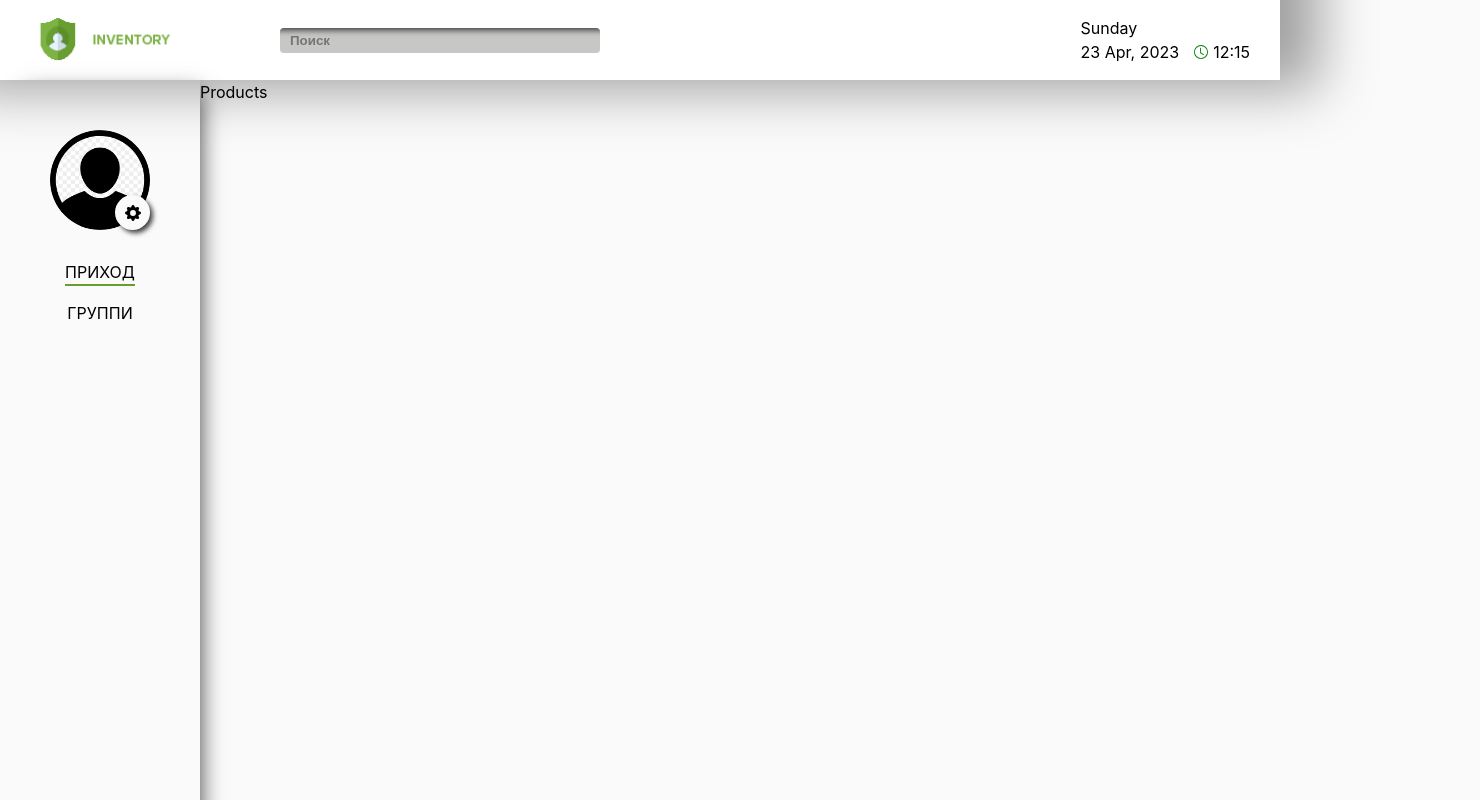
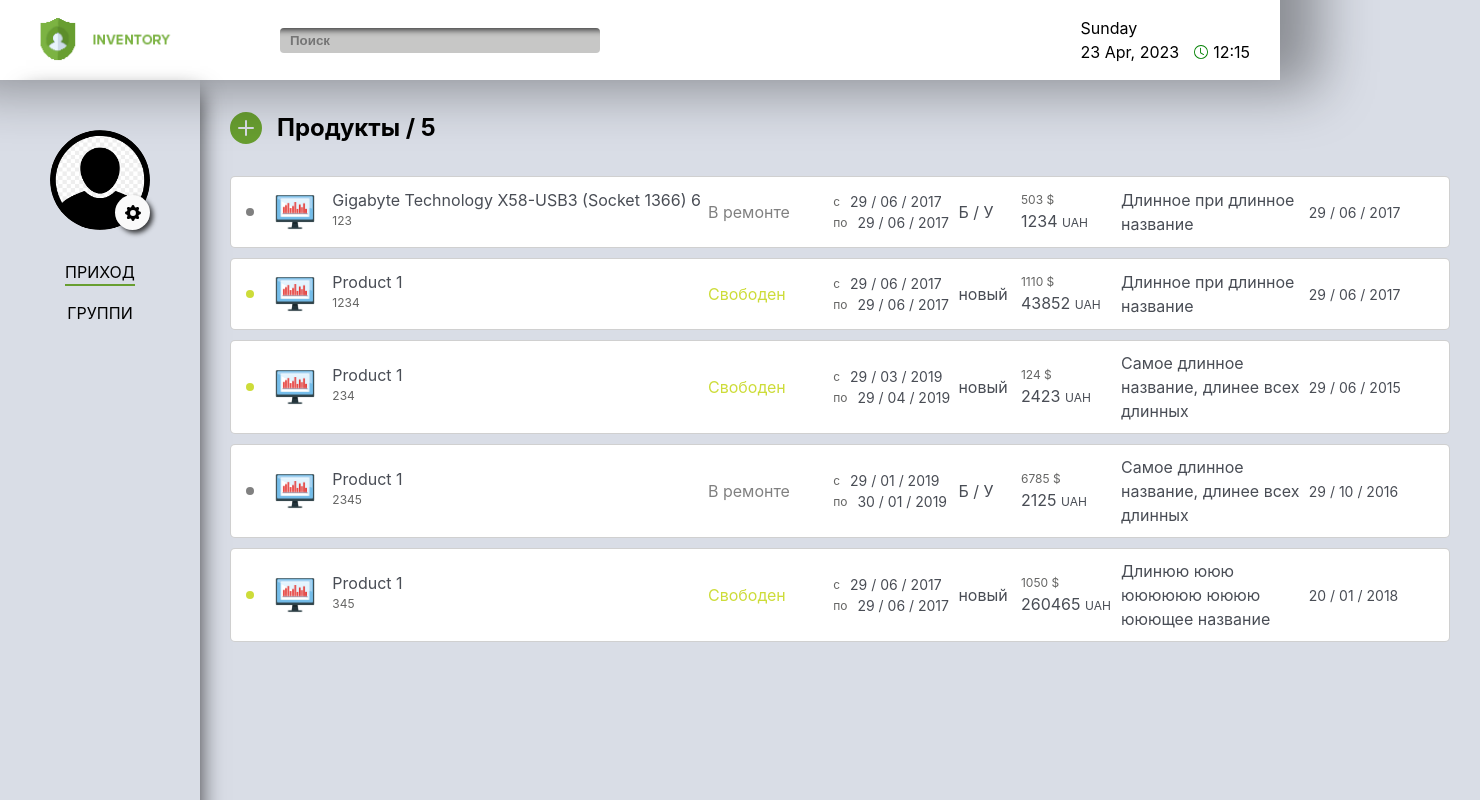
Before and after one commit to VladosSid/iventory, a Vue app: page /products in a window 1280 px wide. Shown: the whole page, 1480 px wide, since content can reach past the window. Built offline with nearby package versions, Linux system fonts and the light colour scheme.

Commit message:
add list products

```diff
--- a/src/components/Modal/ModalDeleteOrders.vue
+++ b/src/components/Modal/ModalDeleteOrders.vue
@@ -1,41 +1,32 @@
 <template>
-  <!-- <div class="order-item-modal">
-    <p class="order-item-modal__name">
-      {{ title }}
-    </p>
+  <ul class="list-prod">
+    <li
+      v-for="{ id, serialNumber, isNew, photo, title } in prod"
+      :key="id"
+      class="list-prod__item"
+    >
+      <div
+        :class="{
+          isAvailableSmbl: isNew === true,
+          isNotAvailableSmbl: isNew === false,
+        }"
+        class="list-prod__indicator"
+      ></div>
 
-    <div
-      style="
-        display: flex;
-        align-items: center;
-        justify-content: center;
-        gap: 15px;
-      "
-    >
-      <div class="order-item-modal__quantity order-item-modal__info--positions">
-        <p>
-          {{ products.length }}
-        </p>
+      <img
+        src="../../assets/ImgProd.png"
+        alt="Photo product"
+        class="list-prod__photo"
+      />
 
-        <span style="color: #656564; font-size: 12px">Продукта</span>
+      <div class="list-prod__box-name">
+        {{ title }}
+        <span style="color: rgb(101, 101, 100); font-size: 12px">{{
+          serialNumber
+        }}</span>
       </div>
-    </div>
-
-    <p class="order-item-modal__date">
-      {{ date }}
-      <span style="font-size: 16px; color: #494d55; width: 120px">
-        {{ day }} / {{ month }} / {{ year }}
-      </span>
-    </p>
-
-    <p class="order-item-modal__sum order-item-modal__info--positions">
-      {{ price.USD }} &#36;
-      <span style="font-size: 16px; color: #494d55">
-        {{ price.UAH }}
-        <span style="font-size: 12px"> UAH</span></span
-      >
-    </p>
-  </div> -->
+    </li>
+  </ul>
 </template>
 
 <script setup>
@@ -44,61 +35,53 @@ const prod = useGeneralStore().idModalProducts;
 </script>
 
 <style lang="scss" scoped>
-// .order-item-modal {
-//   display: flex;
-//   flex-direction: row;
-//   align-items: center;
-//   justify-content: space-between;
-//   gap: 30px;
+.list-prod {
+  .isAvailableSmbl {
+    background-color: #cddc39;
+  }
+  .isNotAvailableSmbl {
+    background-color: grey;
+  }
+  &__item {
+    border-top: 1px solid rgba(101, 101, 100, 0.3);
+    display: grid;
+    align-items: center;
+    grid-template-columns: 1fr 2fr 8fr;
 
-//   padding: 5px 15px;
-//   border: 1px solid #c7c7c6;
-//   border-radius: 5px;
+    padding-left: 15px;
+    padding-right: 15px;
 
-//   &__name {
-//     width: 500px;
+    &:hover,
+    &:focus {
+      box-shadow: 10px 10px 30px -10px rgba(0, 0, 0, 0.75);
+      -webkit-box-shadow: 10px 10px 30px -10px rgba(0, 0, 0, 0.75);
+      -moz-box-shadow: 10px 10px 30px -10px rgba(0, 0, 0, 0.75);
+      scale: 101%;
+    }
 
-//     text-decoration: underline;
-//     font-size: 20px;
+    transition: box-shadow 250ms cubic-bezier(0.4, 0, 0.2, 1),
+      scale 250ms cubic-bezier(0.4, 0, 0.2, 1);
+  }
 
-//     color: #494d55;
-//   }
+  &__indicator {
+    width: 8px;
+    height: 8px;
+    background: #000;
 
-//   &__quantity-icon {
-//     display: flex;
-//     align-items: center;
-//     justify-content: center;
-//     width: 30px;
-//     height: 30px;
+    border-radius: 50%;
+  }
 
-//     border: 1px solid rgba(101, 101, 100, 0.5);
-//     border-radius: 50%;
-//   }
+  &__photo {
+    width: 50px;
+    height: 50px;
+  }
 
-//   &__quantity {
-//     font-size: 20px;
+  &__box-name {
+    display: grid;
+    grid-template-rows: 1fr 1fr;
 
-//     color: #494d55;
-//   }
-
-//   &__date {
-//     display: flex;
-//     flex-direction: column;
-//     align-items: center;
-
-//     color: #656564;
-//     font-size: 12px;
-//   }
-
-//   &__sum {
-//     width: 100px;
-//     color: #656564;
-//     font-size: 12px;
-//   }
-
-//   &__info--positions {
-//     display: flex;
-//     flex-direction: column;
-//   }
-// }
+    font-size: 16px;
+    color: #494d55;
+  }
+}
 </style>
--- a/src/components/Orders/OrdersItem.vue
+++ b/src/components/Orders/OrdersItem.vue
@@ -112,7 +112,7 @@ prodList.map(({ price }) => {
   );
 });
 
-const date = refactorDate(props.date);
+const date = refactorDate.refactorDateOrder(props.date);
 </script>
 
 <style lang="scss" scoped>
@@ -125,6 +125,8 @@ const date = refactorDate(props.date);
   padding: 5px 15px;
   border: 1px solid #c7c7c6;
   border-radius: 5px;
+
+  background: #fff;
 
   &:hover,
   &:focus {
--- /dev/null
+++ b/src/components/Poducts/ProductsItem.vue
@@ -0,0 +1,199 @@
+<template>
+  <li class="list-prod">
+    <div
+      :class="{
+        isAvailableSmblBg: isNew === true,
+        isNotAvailableSmblBg: isNew === false,
+      }"
+      class="list-prod__indicator"
+    ></div>
+
+    <img
+      src="../../assets/ImgProd.png"
+      alt="Photo product"
+      class="list-prod__photo"
+    />
+
+    <div class="list-prod__box-name">
+      {{ title }}
+      <span style="color: rgb(101, 101, 100); font-size: 12px">{{
+        serialNumber
+      }}</span>
+    </div>
+
+    <p
+      :class="{
+        isAvailableSmbl: isNew === true,
+        isNotAvailableSmbl: isNew === false,
+      }"
+      class="list-prod__status"
+    >
+      {{ isNew === true ? "Свободен" : "В ремонте" }}
+    </p>
+
+    <p class="list-prod__guarantee">
+      <span
+        style="
+          color: #656564;
+          font-size: 12px;
+          display: inherit;
+          gap: 10px;
+          align-items: center;
+        "
+        >c
+        <p class="list-prod__guarantee-date">{{ dateStart }}</p>
+      </span>
+
+      <span
+        style="
+          color: #656564;
+          font-size: 12px;
+          display: inherit;
+          gap: 10px;
+          align-items: center;
+        "
+        >по
+        <p class="list-prod__guarantee-date">{{ dateEnd }}</p>
+      </span>
+    </p>
+
+    <p class="list-prod__isnew">
+      {{ isNew === true ? "новый" : "Б / У" }}
+    </p>
+
+    <p class="list-prod__sum list-prod__info--positions">
+      {{ price[0].value }} &#36;
+      <span style="font-size: 16px; color: #494d55">
+        {{ price[1].value }}
+        <span style="font-size: 12px"> UAH</span></span
+      >
+    </p>
+
+    <p class="list-prod__name-order">
+      {{ titelOrder.title }}
+    </p>
+
+    <p style="font-size: 14px; color: #494d55">
+      {{ dateOrder }}
+    </p>
+  </li>
+</template>
+
+<script setup>
+import { useOrdersStore } from "../../store/ordersStore";
+import refactorDate from "../../helpers/refactorDate";
+
+const props = defineProps({
+  id: String,
+  title: String,
+  serialNumber: String,
+  isNew: Boolean,
+  photo: String,
+  type: String,
+  guarantee: Object,
+  price: Array,
+  orderId: String,
+  date: String,
+});
+
+const titelOrder = useOrdersStore().orders.find(
+  (order) => order.id === props.orderId
+);
+
+const dateStart = refactorDate.refactorDateProd(props.guarantee.start);
+const dateEnd = refactorDate.refactorDateProd(props.guarantee.end);
+const dateOrder = refactorDate.refactorDateProd(props.date);
+</script>
+
+<style lang="scss" scoped>
+.isAvailableSmblBg {
+  background-color: #cddc39;
+}
+.isNotAvailableSmblBg {
+  background-color: grey;
+}
+
+.isAvailableSmbl {
+  color: #cddc39;
+}
+.isNotAvailableSmbl {
+  color: grey;
+}
+
+.list-prod {
+  display: grid;
+  align-items: center;
+  grid-template-columns: 2% 0.1fr 0.6fr 0.2fr 0.2fr 0.1fr 0.1fr 0.3fr 0.2fr;
+
+  border: 1px solid rgba(101, 101, 100, 0.3);
+  border-radius: 5px;
+
+  padding: 10px 15px;
+
+  background: #fff;
+
+  &:hover,
+  &:focus {
+    box-shadow: 10px 10px 30px -10px rgba(0, 0, 0, 0.75);
+    -webkit-box-shadow: 10px 10px 30px -10px rgba(0, 0, 0, 0.75);
+    -moz-box-shadow: 10px 10px 30px -10px rgba(0, 0, 0, 0.75);
+    scale: 101%;
+  }
+
+  transition: box-shadow 250ms cubic-bezier(0.4, 0, 0.2, 1),
+    scale 250ms cubic-bezier(0.4, 0, 0.2, 1);
+
+  &__indicator {
+    width: 8px;
+    height: 8px;
+
+    border-radius: 50%;
+  }
+
+  &__photo {
+    width: 50px;
+    height: 50px;
+  }
+
+  &__box-name {
+    display: grid;
+    grid-template-rows: 1fr 1fr;
+
+    font-size: 16px;
+    color: #494d55;
+  }
+
+  &__guarantee {
+    display: flex;
+    flex-direction: column;
+    justify-content: center;
+
+    &-date {
+      font-size: 14px;
+      color: #494d55;
+    }
+  }
+
+  &__isnew {
+    font-size: 16px;
+    color: #494d55;
+  }
+
+  &__sum {
+    width: 100px;
+    color: #656564;
+    font-size: 12px;
+  }
+
+  &__info--positions {
+    display: flex;
+    flex-direction: column;
+  }
+
+  &__name-order {
+    font-size: 16px;
+
+    color: #494d55;
+  }
+}
+</style>
--- /dev/null
+++ b/src/components/Poducts/ProductsList.vue
@@ -0,0 +1,65 @@
+<template>
+  <div class="add-orders">
+    <svg
+      xmlns="http://www.w3.org/2000/svg"
+      width="32"
+      height="32"
+      fill="#689e30"
+      class="bi bi-plus-circle-fill"
+      viewBox="0 0 16 16"
+    >
+      <IconAdd />
+    </svg>
+
+    <b>Продукты / {{ data.products.length }}</b>
+  </div>
+
+  <ul style="display: flex; flex-direction: column; gap: 10px">
+    <ProductsItem
+      v-for="{
+        id,
+        title,
+        serialNumber,
+        isNew,
+        photo,
+        type,
+        guarantee,
+        price,
+        date,
+        orderId,
+      } in data.products"
+      :key="id"
+      :id="id"
+      :serialNumber="serialNumber"
+      :photo="photo"
+      :isNew="isNew"
+      :title="title"
+      :type="type"
+      :guarantee="guarantee"
+      :price="price"
+      :orderId="orderId"
+      :date="date"
+    />
+  </ul>
+</template>
+
+<script setup>
+import { useGeneralStore } from "../../store/generalStore";
+import { useProductsStore } from "../../store/productsStore";
+import ProductsItem from "./ProductsItem.vue";
+import IconAdd from "../icons/IconAdd.vue";
+
+const data = useProductsStore();
+</script>
+
+<style lang="scss" scoped>
+.add-orders {
+  display: flex;
+  flex-direction: row;
+  align-items: center;
+  font-size: 24px;
+  margin-bottom: 30px;
+
+  gap: 15px;
+}
+</style>
--- a/src/helpers/orderListProdacts.js
+++ b/src/helpers/orderListProdacts.js
@@ -1,5 +1,5 @@
 import { useOrdersStore } from "../store/ordersStore";
-import { useProductsStore } from "../store/prodactsStore";
+import { useProductsStore } from "../store/productsStore";
 
 export function listProdacts(orderId, price) {
   const listId = useOrdersStore().orders.find(
--- a/src/helpers/refactorDate.js
+++ b/src/helpers/refactorDate.js
@@ -1,6 +1,17 @@
-export default function refactorDate(date) {
+export function refactorDateOrder(date) {
   const month = date.slice(5, 7);
 
   const year = date.slice(2, 4);
   return `${month} / ${year}`;
 }
+
+export function refactorDateProd(date) {
+  return date.slice(0, 10).split("-").reverse().join(" / ");
+}
+
+const refactorDate = {
+  refactorDateOrder,
+  refactorDateProd,
+};
+
+export default refactorDate;
--- a/src/pages/Products.vue
+++ b/src/pages/Products.vue
@@ -1,7 +1,14 @@
 <template>
-  <div>Products</div>
+  <section style="padding: 30px 0">
+    <Container>
+      <ProductsList />
+    </Container>
+  </section>
 </template>
 
-<script setup></script>
+<script setup>
+import Container from "../components/shared/Container.vue";
+import ProductsList from "../components/Poducts/ProductsList.vue";
+</script>
 
 <style lang="scss" scoped></style>
--- a/src/store/ordersStore.js
+++ b/src/store/ordersStore.js
@@ -4,23 +4,23 @@ export const useOrdersStore = defineStore("orders", {
   state: () => ({
     orders: [
       {
-        id: 1,
+        id: "1",
         title: "Длинное при длинное название",
         date: "2017-06-29 12:09:33",
         description: "desc",
         productsId: ["11", "12"],
       },
       {
-        id: 2,
+        id: "2",
         title: "Самое длинное название, длинее всех длинных ",
-        date: "2017-06-29 12:09:33",
+        date: "2015-06-29 12:09:33",
         description: "desc",
         productsId: ["21", "22"],
       },
       {
-        id: 3,
-        title: "Длинюююююююююююююююююющее название ",
-        date: "2017-06-29 12:09:33",
+        id: "3",
+        title: "Длинюю ююю юююююю юююю ююющее название ",
+        date: "2018-01-20 14:09:33",
         description: "desc",
         productsId: ["31"],
       },
--- a/src/store/prodactsStore.js
+++ b/src/store/productsStore.js
@@ -5,10 +5,10 @@ export const useProductsStore = defineStore("prodacts", {
     products: [
       {
         id: "11",
-        serialNumber: 11111,
-        isNew: 1,
-        photo: "pathToFile.jpg",
-        title: "Product 1",
+        serialNumber: "123",
+        isNew: false,
+        photo: "ImgProd.jpg",
+        title: "Gigabyte Technology X58-USB3 (Socket 1366) 6",
         type: "Monitors",
         specification: "Specification 1",
         guarantee: {
@@ -19,15 +19,15 @@ export const useProductsStore = defineStore("prodacts", {
           { value: 503, symbol: "USD", isDefault: 0 },
           { value: 1234, symbol: "UAH", isDefault: 1 },
         ],
-        order: 1,
+        orderId: "1",
         date: "2017-06-29 12:09:33",
       },
 
       {
         id: "12",
-        serialNumber: 111111,
-        isNew: 1,
-        photo: "pathToFile.jpg",
+        serialNumber: "1234",
+        isNew: true,
+        photo: "ImgProd.jpg",
         title: "Product 1",
         type: "Monitors",
         specification: "Specification 1",
@@ -39,15 +39,16 @@ export const useProductsStore = defineStore("prodacts", {
           { value: 1110, symbol: "USD", isDefault: 0 },
           { value: 43852, symbol: "UAH", isDefault: 1 },
         ],
-        order: 1,
+        orderId: "1",
+
         date: "2017-06-29 12:09:33",
       },
 
       {
         id: "21",
-        serialNumber: 11111,
-        isNew: 1,
-        photo: "pathToFile.jpg",
+        serialNumber: "234",
+        isNew: true,
+        photo: "ImgProd.jpg",
         title: "Product 1",
         type: "Monitors",
         specification: "Specification 1",
@@ -59,15 +60,15 @@ export const useProductsStore = defineStore("prodacts", {
           { value: 124, symbol: "USD", isDefault: 0 },
           { value: 2423, symbol: "UAH", isDefault: 1 },
         ],
-        order: 2,
+        orderId: "2",
         date: "2015-06-29 12:09:33",
       },
 
       {
         id: "22",
-        serialNumber: 2222222,
-        isNew: 1,
-        photo: "pathToFile.jpg",
+        serialNumber: "2345",
+        isNew: false,
+        photo: "ImgProd.jpg",
         title: "Product 1",
         type: "Monitors",
         specification: "Specification 1",
@@ -79,15 +80,15 @@ export const useProductsStore = defineStore("prodacts", {
           { value: 6785, symbol: "USD", isDefault: 0 },
           { value: 2125, symbol: "UAH", isDefault: 1 },
         ],
-        order: 2,
+        orderId: "2",
         date: "2016-10-29 12:09:33",
       },
 
       {
         id: "31",
-        serialNumber: 333333,
-        isNew: 1,
-        photo: "pathToFile.jpg",
+        serialNumber: "345",
+        isNew: true,
+        photo: "ImgProd.jpg",
         title: "Product 1",
         type: "Monitors",
         specification: "Specification 1",
@@ -99,7 +100,7 @@ export const useProductsStore = defineStore("prodacts", {
           { value: 1050, symbol: "USD", isDefault: 0 },
           { value: 260465, symbol: "UAH", isDefault: 1 },
         ],
-        order: 3,
+        orderId: "3",
         date: "2018-01-20 14:09:33",
       },
     ],
--- a/src/style.css
+++ b/src/style.css
@@ -5,7 +5,7 @@
 
   color-scheme: light dark;
   color: #000;
-  background-color: #fafafa;
+  background-color: #d9dde6;
 
   font-synthesis: none;
   text-rendering: optimizeLegibility;
```
Also changed, not shown: src/components/Modal/ModalWindow.vue (+5 -2 lines).
